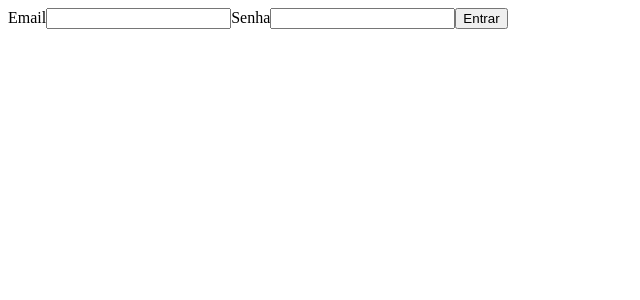
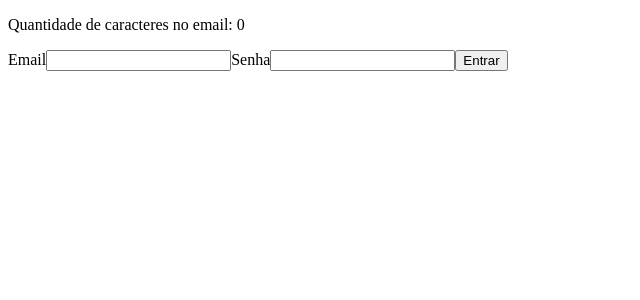
Before and after one commit to papilon087/react-for-conceitos, a React (Create React App) app: page /entrar in a window 1280 px wide. Shown: the top 300 px of the page, without its empty margins (0-640 px from the left). Built offline with nearby package versions, Linux system fonts and the light colour scheme.

Commit message:
feat:useMemo function

```diff
--- a/src/app/pages/login/Login.tsx
+++ b/src/app/pages/login/Login.tsx
@@ -1,11 +1,12 @@
-// Dentro de uma função useNavigate
-// Iniciamos components com valores vazios.
-
-import { useState } from "react";
+import { useMemo, useState } from "react";
 
 export const Login = () => {
   const [email, setEmail] = useState("");
   const [password, setPassword] = useState("");
+
+  const emailLength = useMemo(() => {
+    return email.length * 1000;
+  }, [email.length]);
 
   const handleEntrar = () => {
     console.log(email);
@@ -15,6 +16,7 @@ export const Login = () => {
   return (
     <div>
       <form>
+        <p>Quantidade de caracteres no email: {emailLength}</p>
         <label>
           <span>Email</span>
           <input value={email} onChange={(e) => setEmail(e.target.value)} />
```
